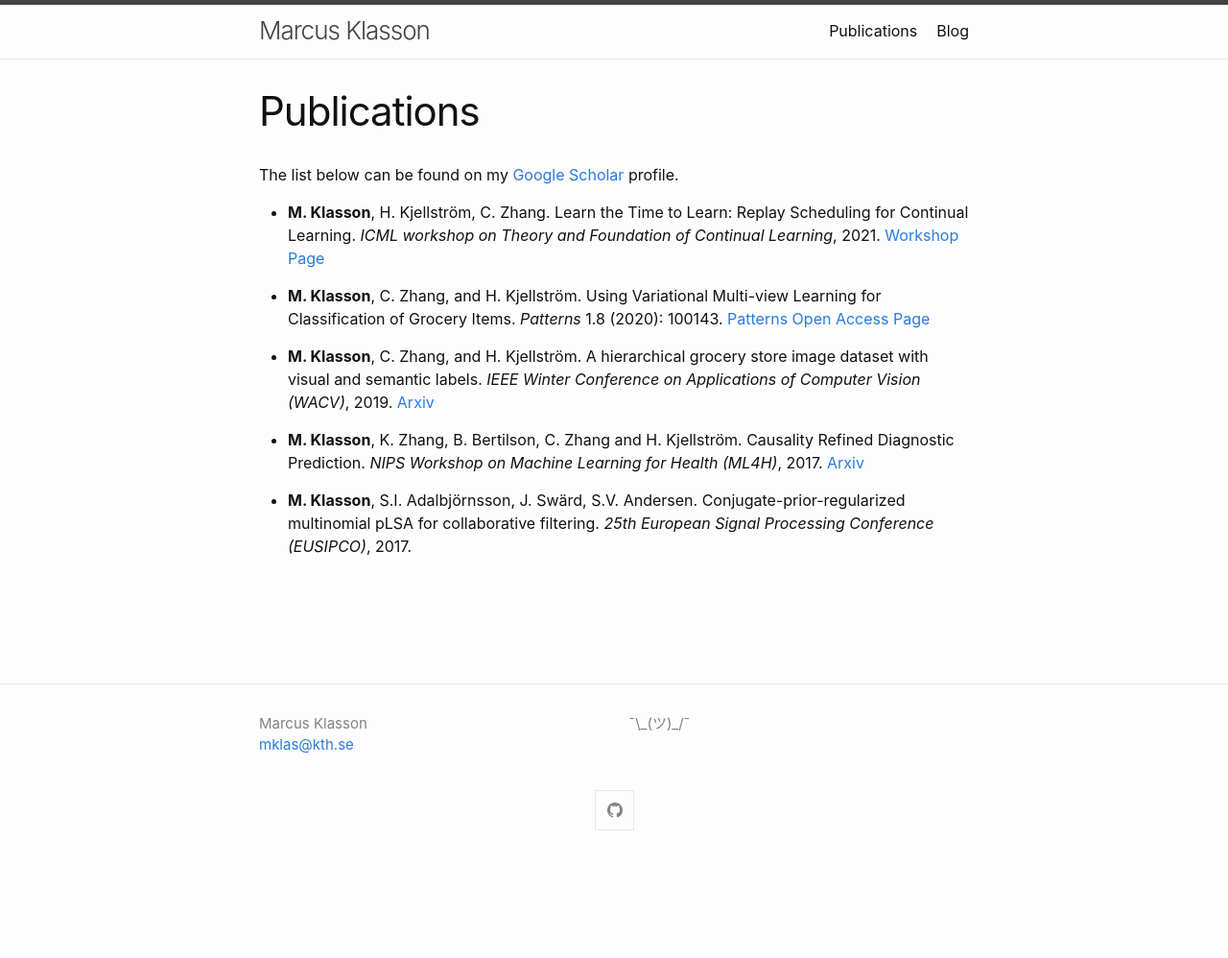
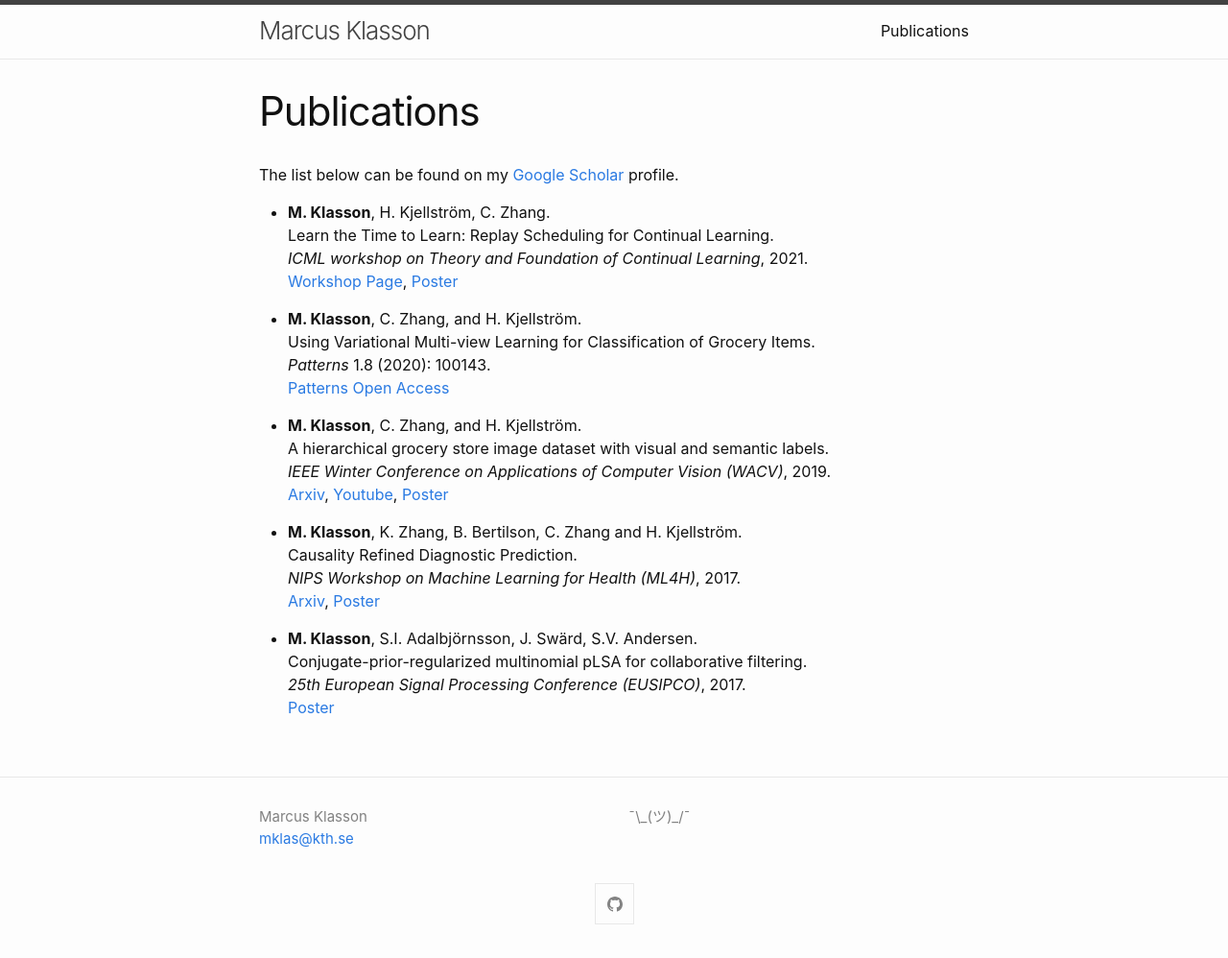
Before and after one commit to marcusklasson/marcusklasson.github.io, a Jekyll site: the page built from publications.md, in a window 1280 px wide. Shown: the whole page at 96% size. Built offline with Jekyll 4.4.1, drawn with Linux system fonts in a browser that asks for light colours; before the commit the page ends 900 px from its top, so only the background shows below that.

Commit message:
added links in publications and removed blog

```diff
--- a/_config.yml
+++ b/_config.yml
@@ -52,7 +52,8 @@ minima:
 header_pages:
  - publications.md
 # - about.md
- - blog.md
+# - blog.md
+# - cv.md
 
 # Build settings
 theme: minima
--- a/publications.md
+++ b/publications.md
@@ -5,26 +5,31 @@ permalink: /publications/
 ---
 The list below can be found on my [Google Scholar](https://scholar.google.es/citations?user=H9VHxP4AAAAJ&hl=en) profile.
 
-* **M. Klasson**, H. Kjellström,  C. Zhang.
-Learn the Time to Learn: Replay Scheduling for Continual Learning.
-*ICML workshop on Theory and Foundation of Continual Learning*, 2021.
-[Workshop Page](https://sites.google.com/view/cl-theory-icml2021/accepted-papers){: .btn}
+* **M. Klasson**, H. Kjellström,  C. Zhang.<br>
+Learn the Time to Learn: Replay Scheduling for Continual Learning.<br>
+*ICML workshop on Theory and Foundation of Continual Learning*, 2021.<br>
+[Workshop Page](https://sites.google.com/view/cl-theory-icml2021/accepted-papers){: .btn},
+[Poster](https://marcusklasson.github.io/files/poster_icml_clworkshop2021.pdf)
 
-* **M. Klasson**,  C. Zhang, and H. Kjellström.
-Using Variational Multi-view Learning for Classification of Grocery Items.
-*Patterns* 1.8 (2020): 100143.
-[Patterns Open Access Page](https://doi.org/10.1016/j.patter.2020.100143){: .btn}
+* **M. Klasson**,  C. Zhang, and H. Kjellström.<br>
+Using Variational Multi-view Learning for Classification of Grocery Items.<br>
+*Patterns* 1.8 (2020): 100143.<br>
+[Patterns Open Access](https://doi.org/10.1016/j.patter.2020.100143){: .btn}
 
-* **M. Klasson**, C. Zhang, and H. Kjellström.
-A hierarchical grocery store image dataset with visual and semantic labels.
-*IEEE Winter Conference on Applications of Computer Vision (WACV)*, 2019.
-[Arxiv](https://arxiv.org/abs/1901.00711){: .btn}
+* **M. Klasson**, C. Zhang, and H. Kjellström.<br>
+A hierarchical grocery store image dataset with visual and semantic labels.<br>
+*IEEE Winter Conference on Applications of Computer Vision (WACV)*, 2019.<br>
+[Arxiv](https://arxiv.org/abs/1901.00711){: .btn},
+[Youtube](https://www.youtube.com/watch?v=aTCK0OWil-A),
+[Poster](https://marcusklasson.github.io/files/poster_wacv2019.pdf)
 
-* **M. Klasson**, K. Zhang, B. Bertilson, C. Zhang and H. Kjellström.
-Causality Refined Diagnostic Prediction.
-*NIPS Workshop on Machine Learning for Health (ML4H)*, 2017.
-[Arxiv](https://arxiv.org/abs/1711.10915){: .btn}
+* **M. Klasson**, K. Zhang, B. Bertilson, C. Zhang and H. Kjellström.<br>
+Causality Refined Diagnostic Prediction.<br>
+*NIPS Workshop on Machine Learning for Health (ML4H)*, 2017.<br>
+[Arxiv](https://arxiv.org/abs/1711.10915){: .btn},
+[Poster](https://marcusklasson.github.io/files/poster_ml4h2017.pdf)
 
-* **M. Klasson**, S.I. Adalbjörnsson, J. Swärd, S.V. Andersen.
-Conjugate-prior-regularized multinomial pLSA for collaborative filtering.
-*25th European Signal Processing Conference (EUSIPCO)*, 2017.
+* **M. Klasson**, S.I. Adalbjörnsson, J. Swärd, S.V. Andersen.<br>
+Conjugate-prior-regularized multinomial pLSA for collaborative filtering.<br>
+*25th European Signal Processing Conference (EUSIPCO)*, 2017.<br>
+[Poster](https://marcusklasson.github.io/files/poster_eusipco2017.pdf)
```
Also changed, not shown: index.md (+3 -2 lines).
